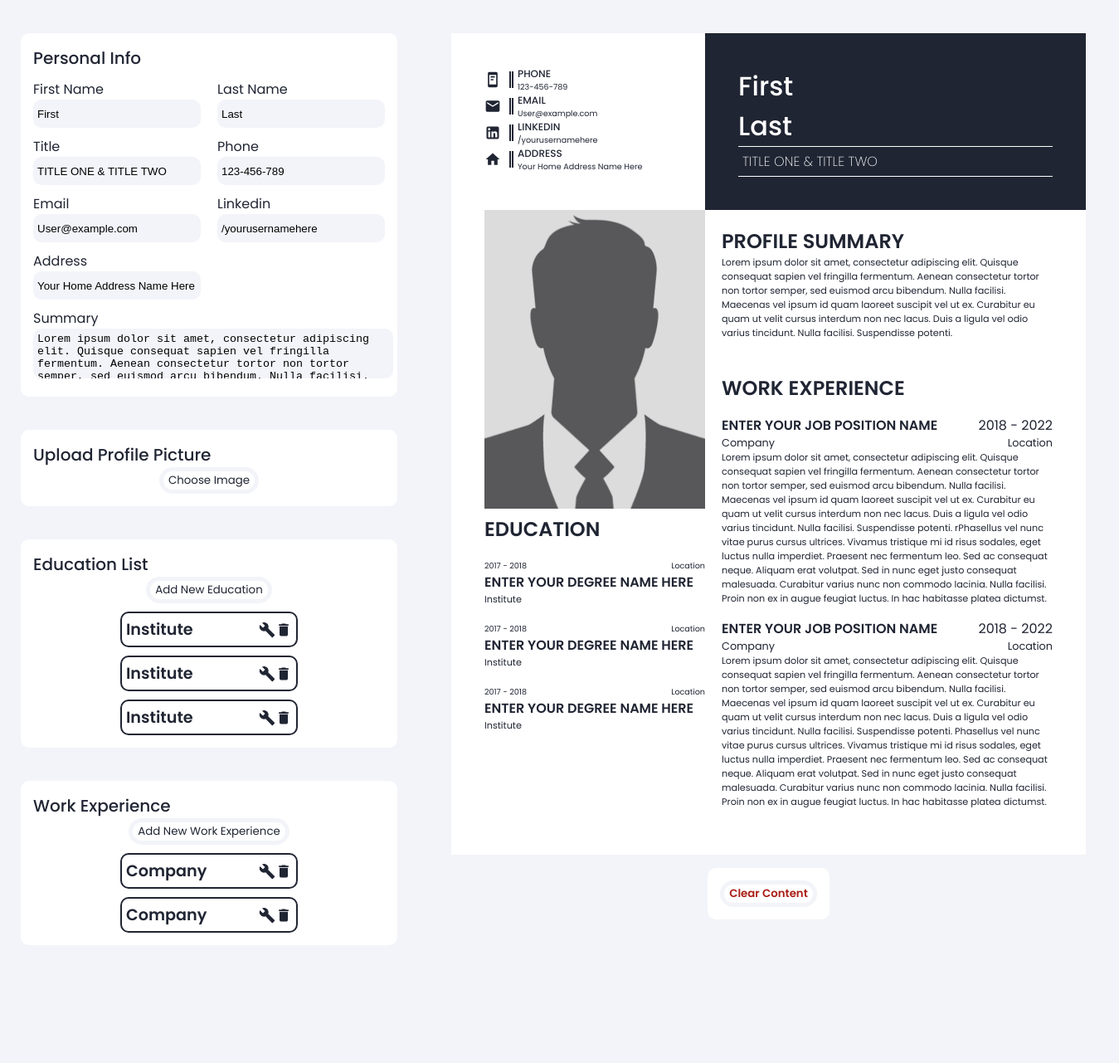
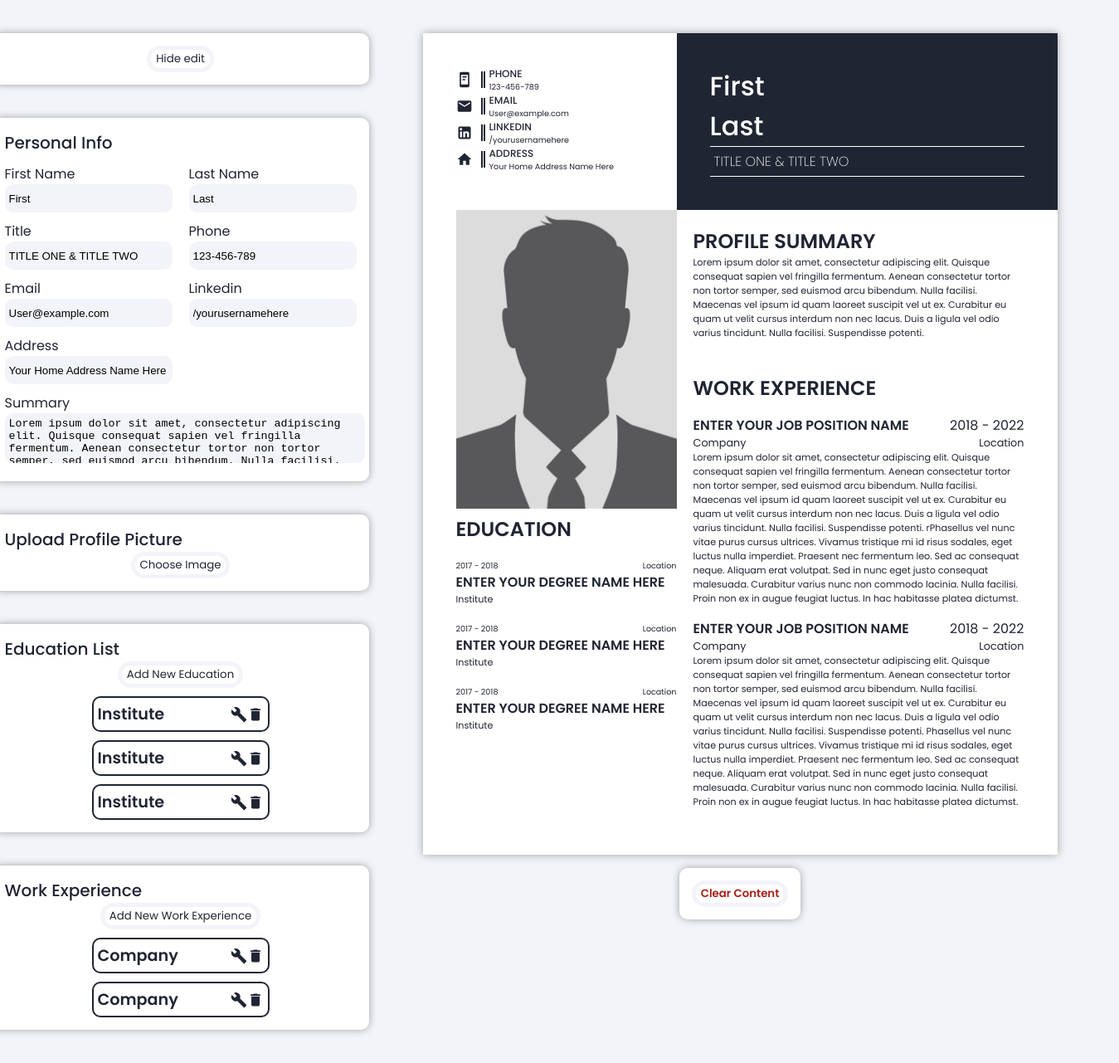
Before and after one commit to Lucas256w/cv-application, a React (Vite) app: page / in a window 1280 px wide. Shown: the whole page at 83% size, 1349 px wide, since content can reach past the window. Before the commit the page ends 1179 px from the top, so only its background shows below. Built offline with nearby package versions, Linux system fonts and the light colour scheme.

Commit message:
Implement hide/show edit menu

```diff
--- a/src/App.css
+++ b/src/App.css
@@ -109,8 +109,8 @@ html {
 #root {
   font-family: "Poppins", sans-serif;
   color: var(--black);
-  display: grid;
-  grid-template-columns: 1fr 2fr;
+  display: flex;
+  justify-content: center;
 }
 
 /* EDIT SIDE */
@@ -123,6 +123,10 @@ html {
   gap: var(--spacing-xl);
 }
 
+.edit-section.no {
+  display: none;
+}
+
 .card {
   padding: var(--spacing-md);
   display: flex;
@@ -130,6 +134,11 @@ html {
   background-color: var(--white);
   border-radius: 10px;
   width: 100%;
+  box-shadow: 0 0 10px rgb(160, 160, 160);
+}
+
+.card.no {
+  display: none;
 }
 
 .personal-card {
@@ -250,6 +259,7 @@ textarea {
   min-width: calc(2550px * 0.3);
   min-height: calc(3300px * 0.3);
   background-color: var(--white);
+  box-shadow: 0 0 10px rgb(160, 160, 160);
 }
 
 /* CV TOP */
--- a/src/App.jsx
+++ b/src/App.jsx
@@ -250,9 +250,27 @@ function App() {
     });
   };
 
+  const [editDisplay, setEditDisplay] = useState("edit-section");
+  const [showEdit, setShowEditDisplay] = useState("card no");
+  const handleEditDisplay = () => {
+    if (editDisplay == "edit-section") {
+      setShowEditDisplay("card");
+      setEditDisplay("edit-section no");
+    } else {
+      setEditDisplay("edit-section");
+      setShowEditDisplay("card no");
+    }
+  };
+
   return (
     <>
-      <div className="edit-section">
+      <div className={editDisplay}>
+        <div className="card">
+          <button onClick={handleEditDisplay} className="add-new-btn">
+            Hide edit
+          </button>
+        </div>
+
         <PersonalEdit
           personalInfo={personalInfo}
           handlePersonalInfoChange={handlePersonalInfoChange}
@@ -306,7 +324,20 @@ function App() {
             personalInfo={personalInfo}
           />
         </div>
-        <div style={{ width: "auto", marginTop: "16px" }} className="card">
+        <div
+          style={{
+            display: "flex",
+            width: "auto",
+            marginTop: "16px",
+            gap: "10px",
+          }}
+        >
+          <div style={{ width: "auto" }} className={showEdit}>
+            <button onClick={handleEditDisplay} className="add-new-btn">
+              Show edit
+            </button>
+          </div>
+          <div style={{ width: "auto" }} className="card">
             <button
               onClick={clearContent}
               style={{ color: "#A91E15", fontWeight: "600" }}
@@ -316,6 +347,7 @@ function App() {
             </button>
           </div>
         </div>
+      </div>
     </>
   );
 }
```
Lines whose indentation alone changed are shown as unchanged.
